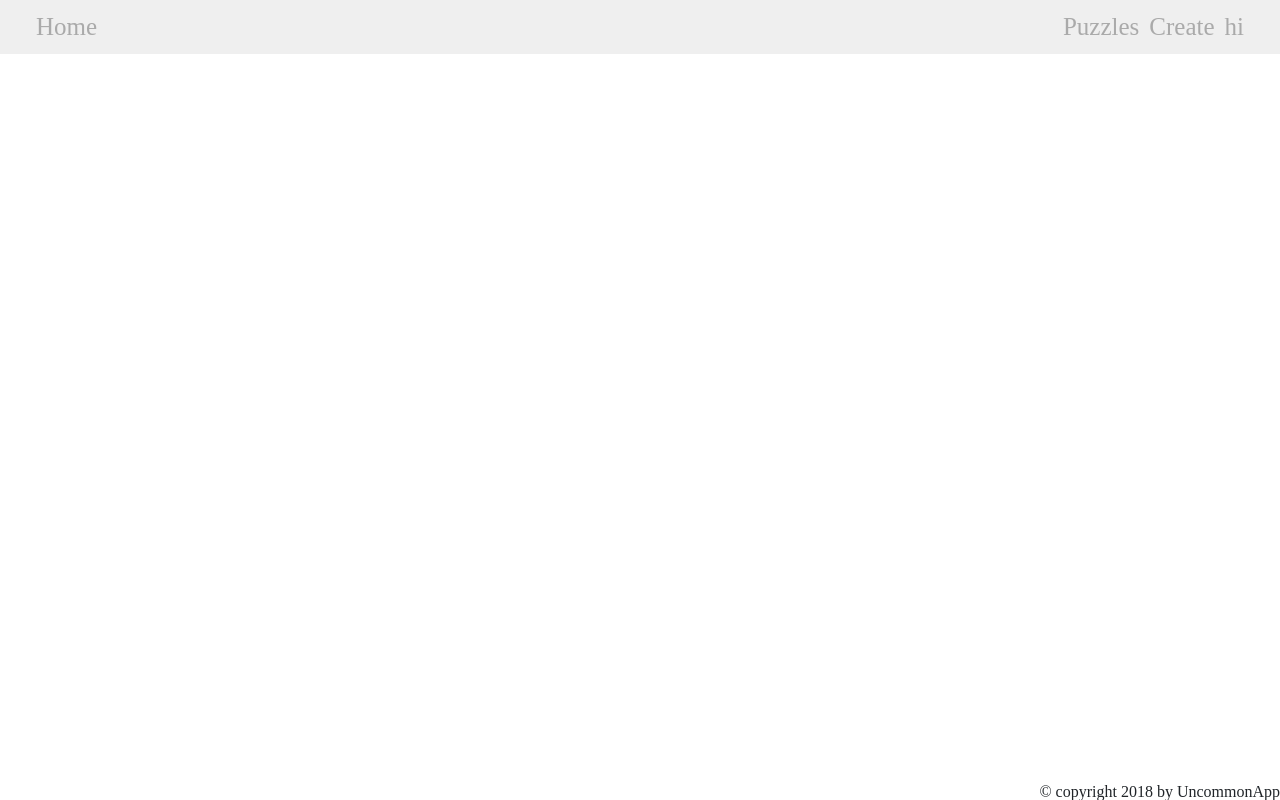
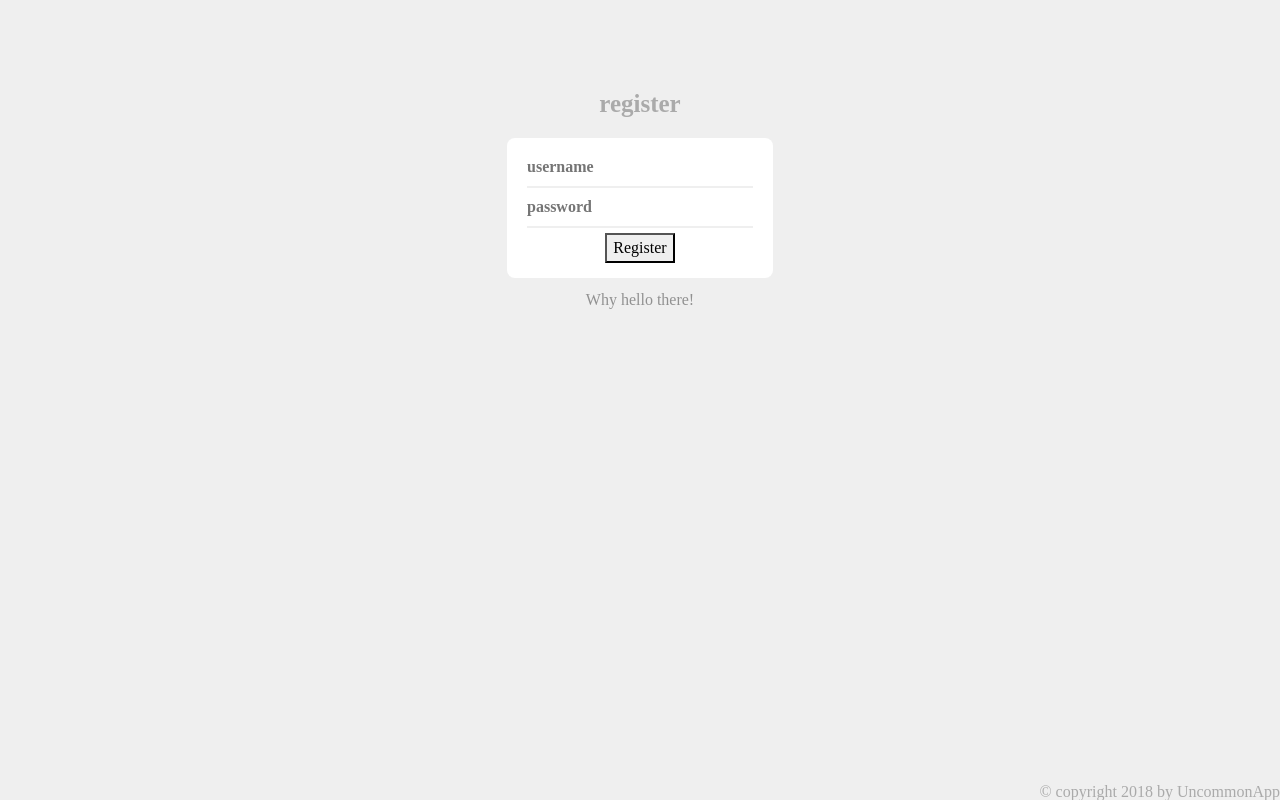
Before and after one commit to tfabiha/UncommonApp, a Flask app: page /reg in a window 1280 px wide. Run offline with Flask 2, Linux system fonts and the light colour scheme; some libraries are stand-ins or nearby versions.

Commit message:
css stuff

```diff
--- a/app.py
+++ b/app.py
@@ -21,7 +21,6 @@ app.secret_key = urandom(32)
 @app.route("/",methods=['GET','POST'])
 def home():
     builder.main()
-
     if 'username' in session: #if user is logged in
         return redirect(url_for('authPage'))
     else:
--- a/static/UncommonApp.css
+++ b/static/UncommonApp.css
@@ -1,10 +1,10 @@
 #mainNav {
-    background: #efefef;
+    background: white;
     font-size: 25px;
 }
 
 body {
-    background: white;
+    background: #efefef;
     padding: 10px;
     font-family: 'Varela Round';
 }
--- a/static/login.css
+++ b/static/login.css
@@ -56,3 +56,13 @@ a:hover {
   color: #aaaaaa;
   font-weight: bold;
 }
+
+#footer {
+    position: fixed;
+    bottom:0px;
+    left:0px;
+    right:0px;
+    height:20px;
+    text-align: right;
+    color:#aaaaaa;
+}
--- a/templates/auth.html
+++ b/templates/auth.html
@@ -1,15 +1,18 @@
 {% extends 'base.html' %}
 
-{% block head %}<link rel="stylesheet" type="text/css" href="https://stackpath.bootstrapcdn.com/bootstrap/4.1.3/css/bootstrap.min.css">
+{% block head %}
+<title> Log In Page </title>
 <link rel="stylesheet" type="text/css" href="../static/login.css">
-<title> Log In Page </title>{% endblock %}
+{% endblock %}
+
+{% block nav %}
+{% endblock %}
 
 {% block content %}
-{% block action %}
 <div class="text-center" style="padding:50px 0">
-  <div class="heading">login</div>
+  <div class="heading">{% block heading %}login {% endblock %}</div>
   <div class="login">
-    <form>
+    <form action = "/" method = "POST">
       <div class="loginBackground">
 	<div class="form">
 	  <label for="lg_username" class="sr-only">Username</label>
@@ -20,17 +23,16 @@
 	  <input type="password" class="formBackground" id="lg_password" name="password" placeholder="password">
 	</div>
 	<div class="form">
-	    <button type="submit">Login </button>
+	  <button type="submit"> {% block submit %} Login {% endblock %} </button>
 
 	</div>
       </div>
   </div>
   <div class="register">
+    {% block text %}
     <p>new user? <a href="/reg">create new account</a></p>
+    {% endblock %}
   </div>
   </form>
 </div>
 {% endblock %}
-
-
-{% endblock %}
--- a/templates/base.html
+++ b/templates/base.html
@@ -2,10 +2,13 @@
 <html>
   <head>
     <link rel="stylesheet" type="text/css" href="https://stackpath.bootstrapcdn.com/bootstrap/4.1.3/css/bootstrap.min.css">
+    {% block head %}
     <link rel="stylesheet" type="text/css" href="../static/UncommonApp.css">
-    <title>{% block head %}{% endblock %}</title>
+    <title></title>
+    {% endblock %}
   </head>
   <body>
+    {% block nav %}
     <nav class="navbar navbar-expand-sm navbar-dark fixed-top" id="mainNav">
         <div class="container-fluid">
             <div class="navbar-header">
@@ -20,7 +23,7 @@
                         <a class="navlink" href="/create">Create</a>
                     </li>
                     <li class="nav-item">
-                        <a class="navlink" href="/hi">hi</a>
+                        <a class="navlink" href="/logout">Logout</a>
                     </li>
 
                     </li>
@@ -28,8 +31,10 @@
             </div>
         </div>
 </nav>
+{% endblock %}
+{% block content %}{% endblock %}
   </body>
-  <div id="footer">
+<div id="footer">
     &copy; copyright 2018 by UncommonApp
     </div>
 </html>
--- a/templates/reg.html
+++ b/templates/reg.html
@@ -1,6 +1,8 @@
 {% extends 'auth.html' %}
 
-{% block head %}<title> Register Page </title>{% endblock %}
+{% block head %}
+<link rel="stylesheet" type="text/css" href="../static/login.css">
+<title> Register Page </title>{% endblock %}
 
 
 {% set msgs = get_flashed_messages() %}
@@ -8,9 +10,9 @@
 <h2>{{each}}<h2>
 <br>
 {% endfor %}
-{% block heading %}<h3><center>Register for an Account </center></h3>{% endblock %}
-{% block action %}
-<form action = "/added" method="POST">
-{% endblock %}
-{% block register %}
-{% endblock %}
+
+{% block heading %} register {% endblock %}
+
+{% block submit %} Register {% endblock %}
+
+{% block text %} <p> Why hello there! </p> {% endblock %}
```
Lines whose indentation alone changed are shown as unchanged.
